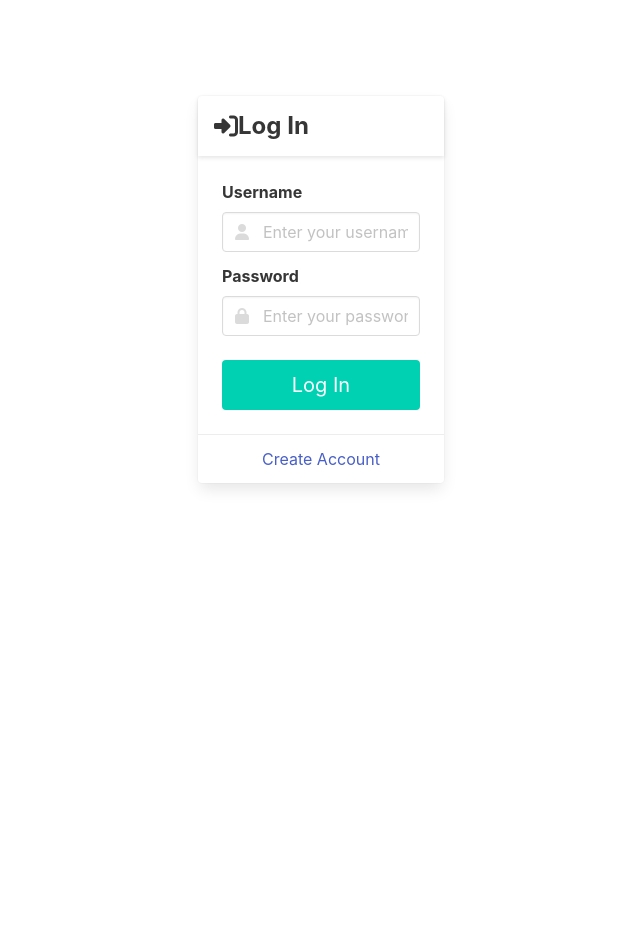
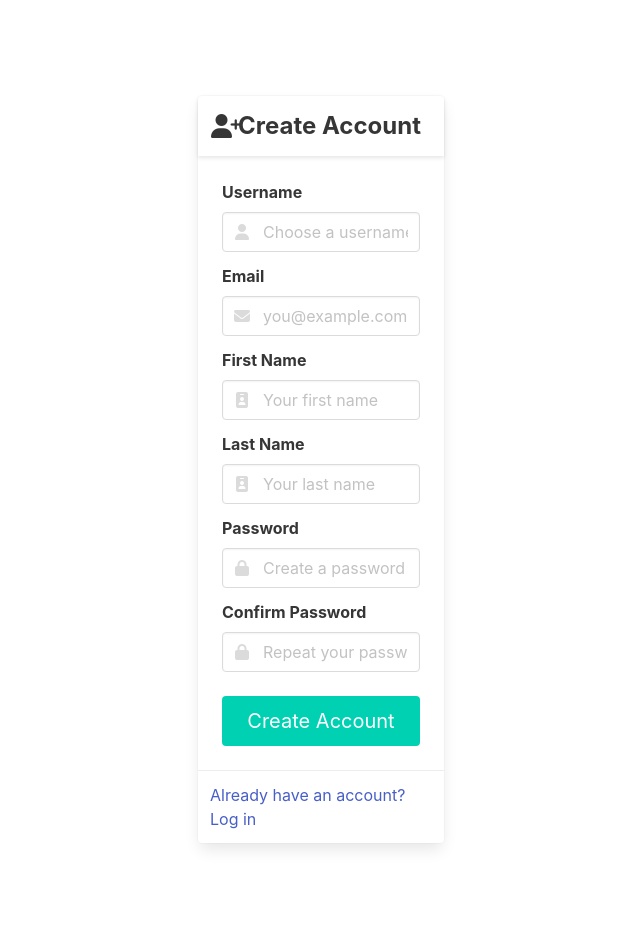
Before and after one commit to ar-sql/ISCG7420_Assignment1_2025, a Django app: page /register/ in a window 1280 px wide. Shown: the part 52-991 px from the top of the page, without its empty margins (319-959 px from the left). Before the commit the page ends 541 px from the top, so only its background shows below. Run offline with Django 5.2, Linux system fonts and the light colour scheme; some libraries are stand-ins or nearby versions.

Commit message:
Redesign register template to match login layout with Bulma card and icons

```diff
--- a/templates/registration/register.html
+++ b/templates/registration/register.html
@@ -1,5 +1,5 @@
 {% extends 'base.html' %}
-{% block title %}Login{% endblock %}
+{% block title %}Register{% endblock %}
 
 {% block content %}
 <section class="section login-background">
@@ -9,8 +9,8 @@
         <div class="card login-card">
           <header class="card-header">
             <p class="card-header-title has-text-centered is-size-4">
-              <span class="icon"><i class="fas fa-sign-in-alt"></i></span>
-              <span>Log In</span>
+              <span class="icon"><i class="fas fa-user-plus"></i></span>
+              <span>Create Account</span>
             </p>
           </header>
           <div class="card-content">
@@ -21,6 +21,7 @@
                   {{ form.non_field_errors }}
                 </div>
               {% endif %}
+
               <div class="field">
                 <label class="label" for="id_username">Username</label>
                 <div class="control has-icons-left">
@@ -29,50 +30,134 @@
                     type="text"
                     name="username"
                     id="id_username"
-                    placeholder="Enter your username"
+                    value="{{ form.username.value|default_if_none:'' }}"
+                    placeholder="Choose a username"
                     required
                   />
                   <span class="icon is-small is-left">
                     <i class="fas fa-user"></i>
                   </span>
                 </div>
-                {% if form.username.errors %}
-                  <p class="help is-danger">{{ form.username.errors.0 }}</p>
-                {% endif %}
+                {% for err in form.username.errors %}
+                  <p class="help is-danger">{{ err }}</p>
+                {% endfor %}
               </div>
 
               <div class="field">
-                <label class="label" for="id_password">Password</label>
+                <label class="label" for="id_email">Email</label>
+                <div class="control has-icons-left">
+                  <input
+                    class="input"
+                    type="email"
+                    name="email"
+                    id="id_email"
+                    value="{{ form.email.value|default_if_none:'' }}"
+                    placeholder="you@example.com"
+                    required
+                  />
+                  <span class="icon is-small is-left">
+                    <i class="fas fa-envelope"></i>
+                  </span>
+                </div>
+                {% for err in form.email.errors %}
+                  <p class="help is-danger">{{ err }}</p>
+                {% endfor %}
+              </div>
+
+              <div class="field">
+                <label class="label" for="id_first_name">First Name</label>
+                <div class="control has-icons-left">
+                  <input
+                    class="input"
+                    type="text"
+                    name="first_name"
+                    id="id_first_name"
+                    value="{{ form.first_name.value|default_if_none:'' }}"
+                    placeholder="Your first name"
+                    required
+                  />
+                  <span class="icon is-small is-left">
+                    <i class="fas fa-id-badge"></i>
+                  </span>
+                </div>
+                {% for err in form.first_name.errors %}
+                  <p class="help is-danger">{{ err }}</p>
+                {% endfor %}
+              </div>
+
+              <div class="field">
+                <label class="label" for="id_last_name">Last Name</label>
+                <div class="control has-icons-left">
+                  <input
+                    class="input"
+                    type="text"
+                    name="last_name"
+                    id="id_last_name"
+                    value="{{ form.last_name.value|default_if_none:'' }}"
+                    placeholder="Your last name"
+                    required
+                  />
+                  <span class="icon is-small is-left">
+                    <i class="fas fa-id-badge"></i>
+                  </span>
+                </div>
+                {% for err in form.last_name.errors %}
+                  <p class="help is-danger">{{ err }}</p>
+                {% endfor %}
+              </div>
+
+              <div class="field">
+                <label class="label" for="id_password1">Password</label>
                 <div class="control has-icons-left">
                   <input
                     class="input"
                     type="password"
-                    name="password"
-                    id="id_password"
-                    placeholder="Enter your password"
+                    name="password1"
+                    id="id_password1"
+                    placeholder="Create a password"
                     required
                   />
                   <span class="icon is-small is-left">
                     <i class="fas fa-lock"></i>
                   </span>
                 </div>
-                {% if form.password.errors %}
-                  <p class="help is-danger">{{ form.password.errors.0 }}</p>
-                {% endif %}
+                {% for err in form.password1.errors %}
+                  <p class="help is-danger">{{ err }}</p>
+                {% endfor %}
+              </div>
+
+              <div class="field">
+                <label class="label" for="id_password2">Confirm Password</label>
+                <div class="control has-icons-left">
+                  <input
+                    class="input"
+                    type="password"
+                    name="password2"
+                    id="id_password2"
+                    placeholder="Repeat your password"
+                    required
+                  />
+                  <span class="icon is-small is-left">
+                    <i class="fas fa-lock"></i>
+                  </span>
+                </div>
+                {% for err in form.password2.errors %}
+                  <p class="help is-danger">{{ err }}</p>
+                {% endfor %}
               </div>
 
               <div class="field mt-5">
                 <div class="control">
                   <button class="button is-primary is-fullwidth is-medium">
-                    Log In
+                    Create Account
                   </button>
                 </div>
               </div>
             </form>
           </div>
           <footer class="card-footer">
-            <a class="card-footer-item" href="{% url 'register' %}">
-              Create Account
+            <a class="card-footer-item" href="{% url 'login' %}">
+              Already have an account? Log in
             </a>
           </footer>
         </div>
```
